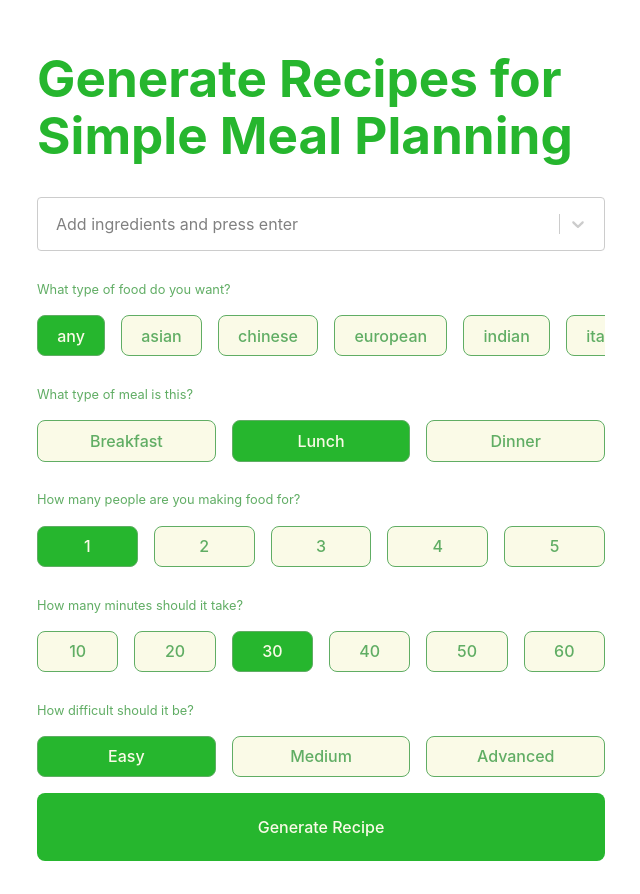
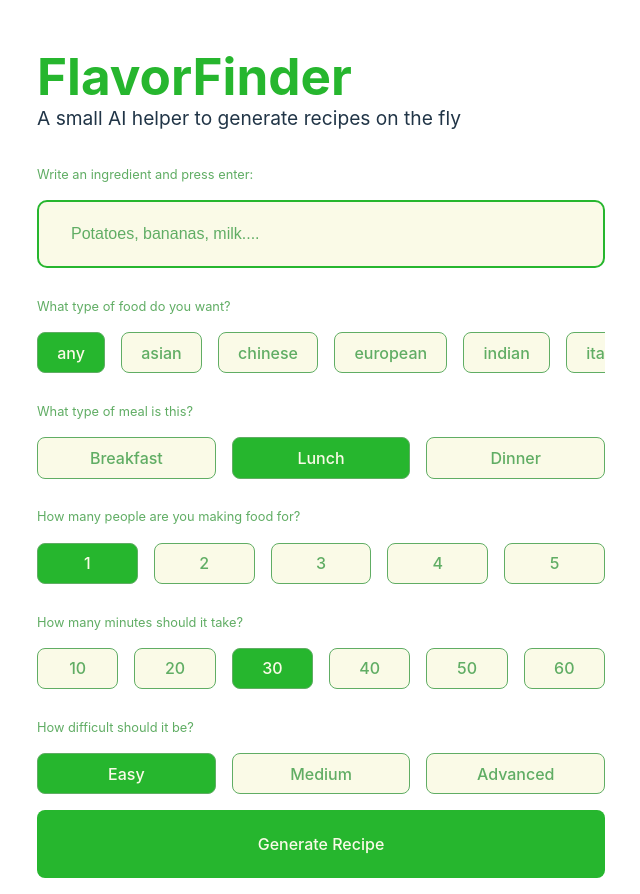
Before and after one commit to leifriksheim/Recipe-Generator, a React (Vite) app: page / in a window 1280 px wide. Shown: the whole page, without its empty margins (319-959 px from the left). Built offline with nearby package versions, Linux system fonts and the light colour scheme.

Commit message:
Another input field

```diff
--- a/src/App.css
+++ b/src/App.css
@@ -5,7 +5,18 @@
 .App {
   max-width: 600px;
   margin: 0 auto;
+  margin-top: 2rem;
   padding: 1rem;
+}
+
+.title {
+  margin: 0;
+}
+
+.tagline {
+  margin: 0;
+  margin-bottom: 2rem;
+  font-size: 1.2rem;
 }
 
 .data-options {
@@ -30,6 +41,28 @@
   padding: 0.5rem;
 }
 
+.input {
+  height: 3rem;
+  padding: 2rem;
+  color: var(--color-text);
+  font-size: 16px;
+  border: 2px solid var(--color-primary);
+  background: var(--color-background);
+  border-radius: 10px;
+}
+
+.input::placeholder {
+  color: var(--color-text);
+}
+
+.input:focus {
+  background: var(--color-primary-alpha);
+}
+
+.input:hover {
+  background: var(--color-primary-alpha);
+}
+
 /*
 .select__control {
   background: var(--color-background) !important;
@@ -44,6 +77,26 @@
   background: var(--color-primary);
 }
 
+.tag {
+  border: 1px solid var(--color-primary);
+  padding: 0.3rem 0.8rem;
+  border-radius: 300px;
+  display: flex;
+  align-items: center;
+  justify-content: center;
+  gap: 1rem;
+}
+
+.tag-remove {
+  display: flex;
+  align-items: center;
+  justify-content: center;
+  font-size: 0.6rem;
+  padding: 0.5rem;
+  width: 1rem;
+  height: 1rem;
+}
+
 .reponse {
   margin-top: 2rem;
 }
@@ -55,7 +108,7 @@
   overflow-x: auto;
 }
 
-.tab-options button {
+.tab {
   word-wrap: normal;
   white-space: nowrap;
   width: 100%;
@@ -64,12 +117,12 @@
   color: var(--color-text);
 }
 
-.tab-options button:hover {
+.tab:hover {
   border: 1px solid var(--color-primary);
   color: var(--color-primary);
 }
 
-.tab-options button[data-active="true"] {
+.tab[data-active="true"] {
   background-color: var(--color-primary);
   color: var(--color-background);
 }
--- a/src/App.tsx
+++ b/src/App.tsx
@@ -1,5 +1,5 @@
 import { useState, useRef } from "react";
-import { Data } from "../types";
+import { Data, Ingredient } from "../types";
 import ingredients from "./data/ingredients";
 import Select, { MultiValue } from "react-select";
 import "./App.css";
@@ -57,30 +57,35 @@ function App() {
     }
   }
 
+  function addIngredient(value: string) {
+    const alreadyExist = data.ingredients.find((i) => i.name === value);
+
+    if (alreadyExist) return;
+
+    const newOption = value ? [{ name: value, required: true }] : [];
+
+    setData((oldData) => ({
+      ...oldData,
+      ingredients: [...oldData.ingredients, ...newOption],
+    }));
+  }
+
   function handleKeyDown(event: any) {
     if (event.keyCode === 13) {
-      const alreadyExist = data.ingredients.find((i) => i.name === inputValue);
+      const value = inputValue.split(",");
 
-      if (alreadyExist) return;
-
-      const newOption = inputValue
-        ? [{ name: inputValue, required: true }]
-        : [];
-
-      setData({
-        ...data,
-        ingredients: [...data.ingredients, ...newOption],
-      });
+      value.forEach(addIngredient);
 
       setInputValue("");
     }
   }
 
-  function handleChange(options: MultiValue<{ label: string; value: string }>) {
-    setData({
-      ...data,
-      ingredients: options.map((o) => ({ name: o.label, required: true })),
-    });
+  function removeIngredient(ingredient: Ingredient) {
+    const removedIngredients = data.ingredients.filter(
+      (i) => i.name !== ingredient.name
+    );
+
+    setData({ ...data, ingredients: removedIngredients });
   }
 
   function onTryAgain() {
@@ -91,25 +96,39 @@ function App() {
     <div className="App">
       {!recipe && (
         <div className="start-page">
-          <h1>Generate Recipes for Simple Meal Planning</h1>
+          <h1 className="title">FlavorFinder </h1>
+          <p className="tagline">
+            A small AI helper to generate recipes on the fly
+          </p>
 
           <div className="data-options">
-            <Select
-              placeholder="Add ingredients and press enter"
-              inputValue={inputValue}
-              value={data.ingredients.map((i) => ({
-                value: i.name,
-                label: i.name,
-              }))}
-              onInputChange={(val) => setInputValue(val)}
-              isMulti
-              options={ingredients}
-              onChange={handleChange}
+            <label className="label" htmlFor="ingredients">
+              Write an ingredient and press enter:
+            </label>
+            <input
+              name="ingredients"
+              className="input"
+              placeholder="Potatoes, bananas, milk...."
+              value={inputValue}
+              onChange={(e) => setInputValue(e.target.value)}
               onKeyDown={handleKeyDown}
-              name="ingredients"
-              className="select"
-              classNamePrefix="select"
-            />
+            ></input>
+
+            {!!data.ingredients.length && (
+              <div className="tab-options">
+                {data.ingredients.map((ingredient) => (
+                  <div key={ingredient.name} className="tag">
+                    {ingredient.name}
+                    <button
+                      onClick={() => removeIngredient(ingredient)}
+                      className="tag-remove"
+                    >
+                      &#10005;
+                    </button>
+                  </div>
+                ))}
+              </div>
+            )}
 
             <p className="label">What type of food do you want?</p>
 
@@ -117,6 +136,7 @@ function App() {
               {styles.map((style) => {
                 return (
                   <button
+                    className="tab"
                     data-active={style === data.style}
                     key={style}
                     onClick={() => setData({ ...data, style: style })}
@@ -131,18 +151,21 @@ function App() {
 
             <div className="tab-options">
               <button
+                className="tab"
                 data-active={data.type === "breakfast"}
                 onClick={() => setData({ ...data, type: "breakfast" })}
               >
                 Breakfast
               </button>
               <button
+                className="tab"
                 data-active={data.type === "lunch"}
                 onClick={() => setData({ ...data, type: "lunch" })}
               >
                 Lunch
               </button>
               <button
+                className="tab"
                 data-active={data.type === "dinner"}
                 onClick={() => setData({ ...data, type: "dinner" })}
               >
@@ -156,6 +179,7 @@ function App() {
               {[...Array(5).keys()].map((num) => {
                 return (
                   <button
+                    className="tab"
                     data-active={num + 1 === data.numPeople}
                     key={num + 1}
                     onClick={() => setData({ ...data, numPeople: num + 1 })}
@@ -174,6 +198,7 @@ function App() {
 
                 return (
                   <button
+                    className="tab"
                     data-active={minutes === data.minutes}
                     key={minutes * 5}
                     onClick={() => setData({ ...data, minutes })}
@@ -188,18 +213,21 @@ function App() {
 
             <div className="tab-options">
               <button
+                className="tab"
                 data-active={data.difficulty === "easy"}
                 onClick={() => setData({ ...data, difficulty: "easy" })}
               >
                 Easy
               </button>
               <button
+                className="tab"
                 data-active={data.difficulty === "medium"}
                 onClick={() => setData({ ...data, difficulty: "medium" })}
               >
                 Medium
               </button>
               <button
+                className="tab"
                 data-active={data.difficulty === "advanced"}
                 onClick={() => setData({ ...data, difficulty: "advanced" })}
               >
--- a/src/index.css
+++ b/src/index.css
@@ -4,6 +4,7 @@
   font-weight: 400;
 
   --color-primary: #26b62e;
+  --color-primary-alpha: #26b62d18;
   --color-text: #60ad64;
   --color-background: #fafae7;
   --color-heading: var(--color-primary);
```
